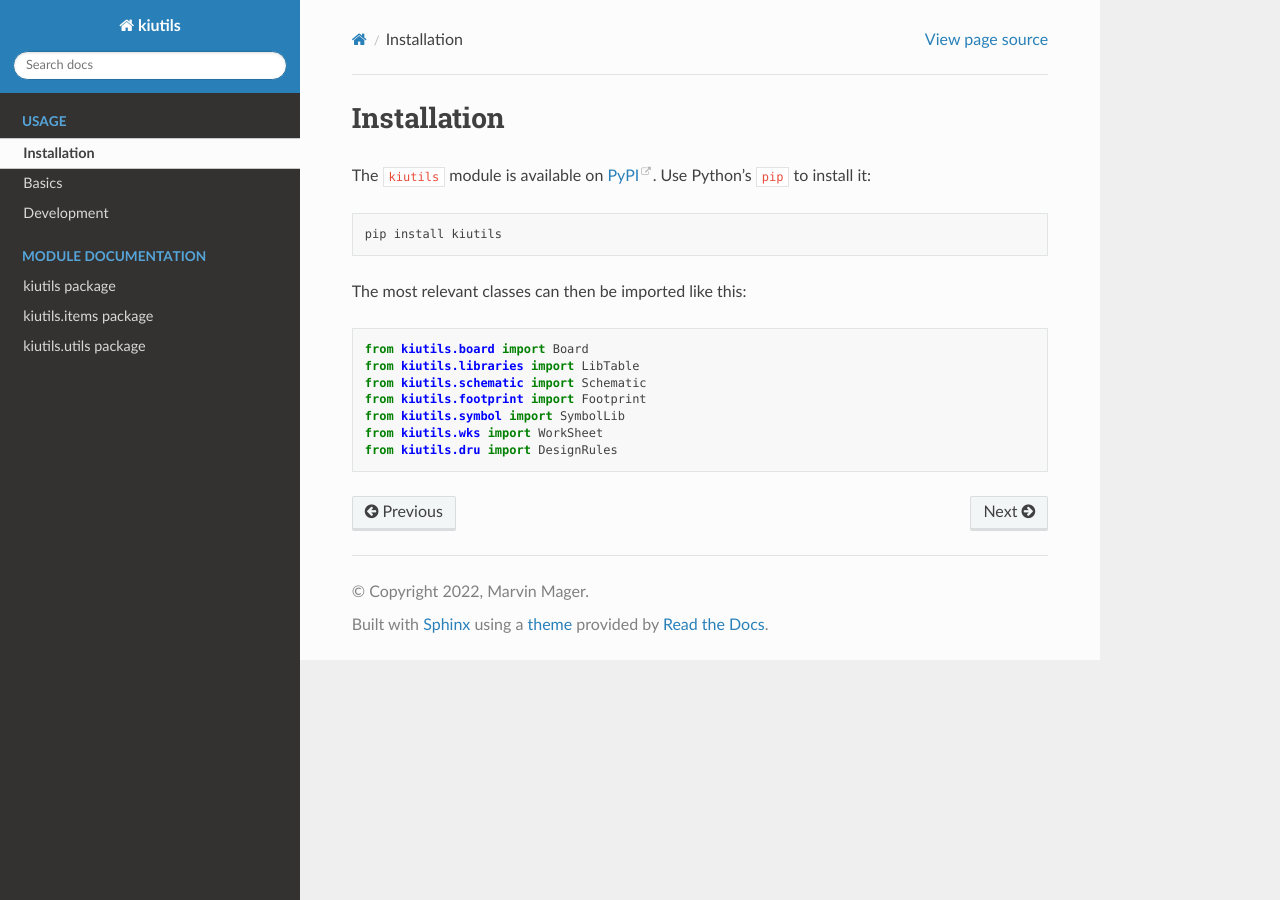
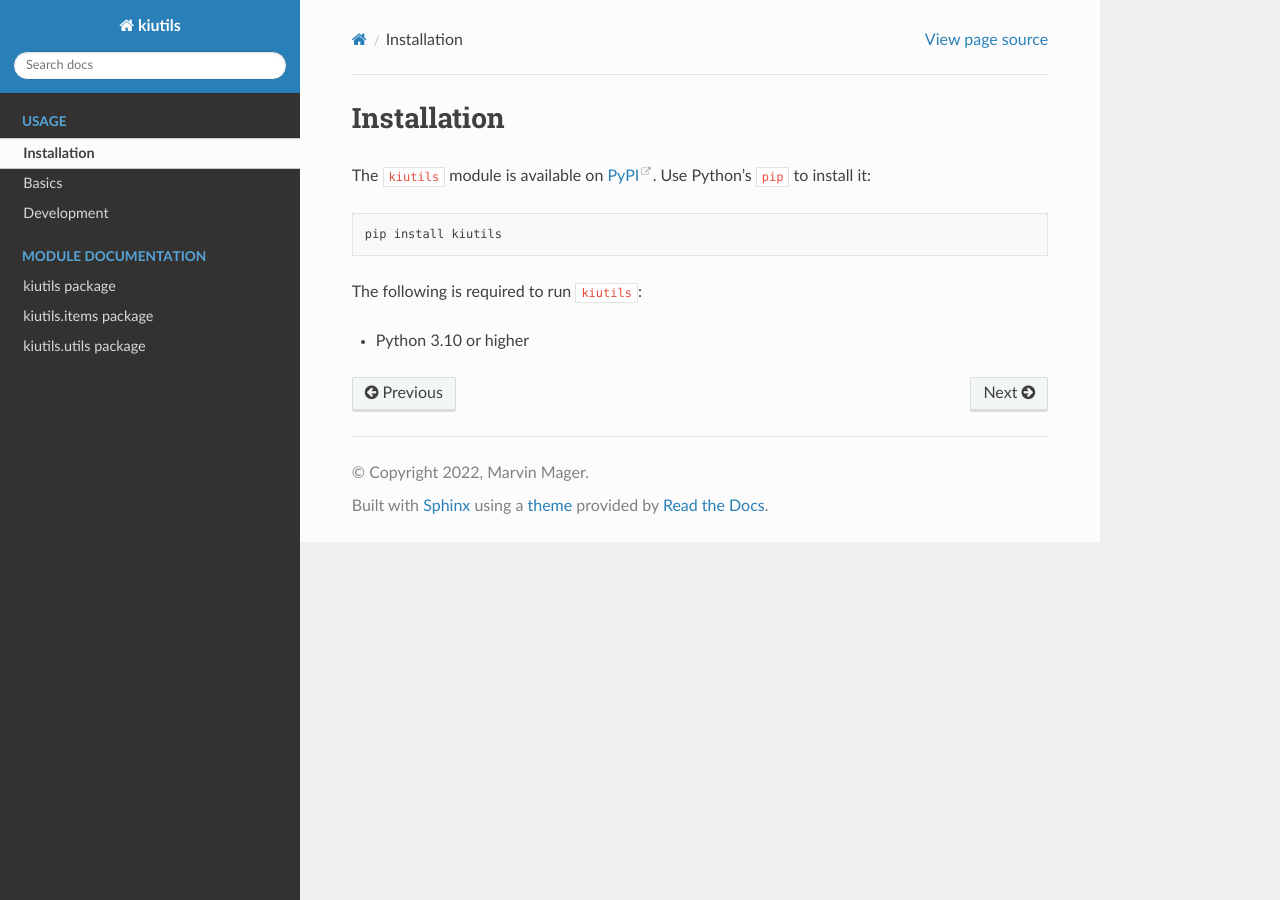
Before and after one commit to mvnmgrx/kiutils, a Sphinx documentation site: the page built from docs/installation.rst, in a window 1280 px wide. Built offline with Sphinx 7.4.7 and the Read the Docs theme 2.0.0, drawn with Linux system fonts in a browser that asks for light colours.

Commit message:
Docu: Added requirements to install page

```diff
--- a/docs/installation.rst
+++ b/docs/installation.rst
@@ -7,14 +7,6 @@ The ``kiutils`` module is available on `PyPI <https://pypi.org/project/kiutils/>
 
    pip install kiutils
 
-The most relevant classes can then be imported like this:
+The following is required to run ``kiutils``:
 
-.. code-block:: python
-
-   from kiutils.board import Board
-   from kiutils.libraries import LibTable
-   from kiutils.schematic import Schematic
-   from kiutils.footprint import Footprint
-   from kiutils.symbol import SymbolLib
-   from kiutils.wks import WorkSheet
-   from kiutils.dru import DesignRules
+- Python 3.10 or higher
```
